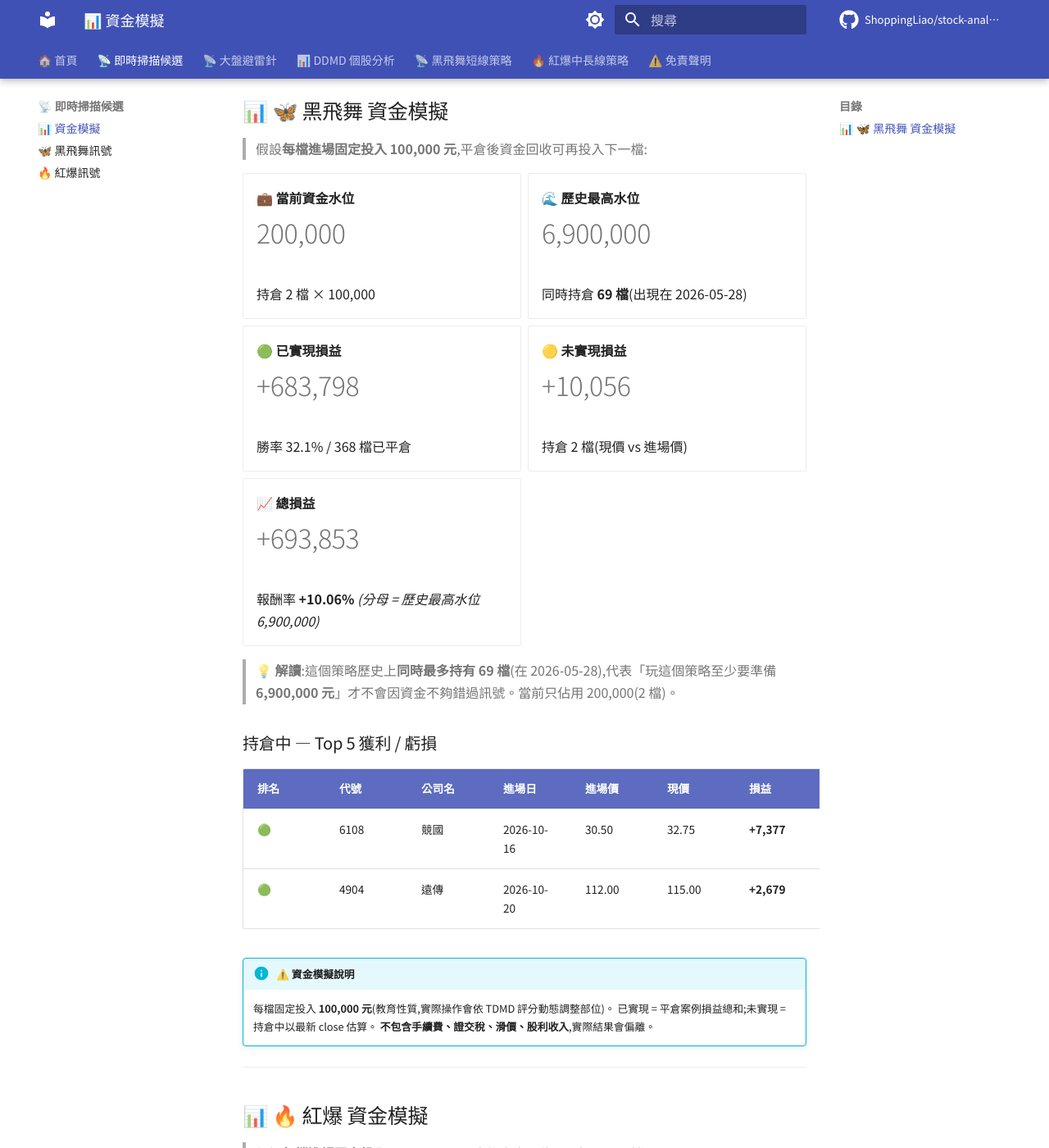
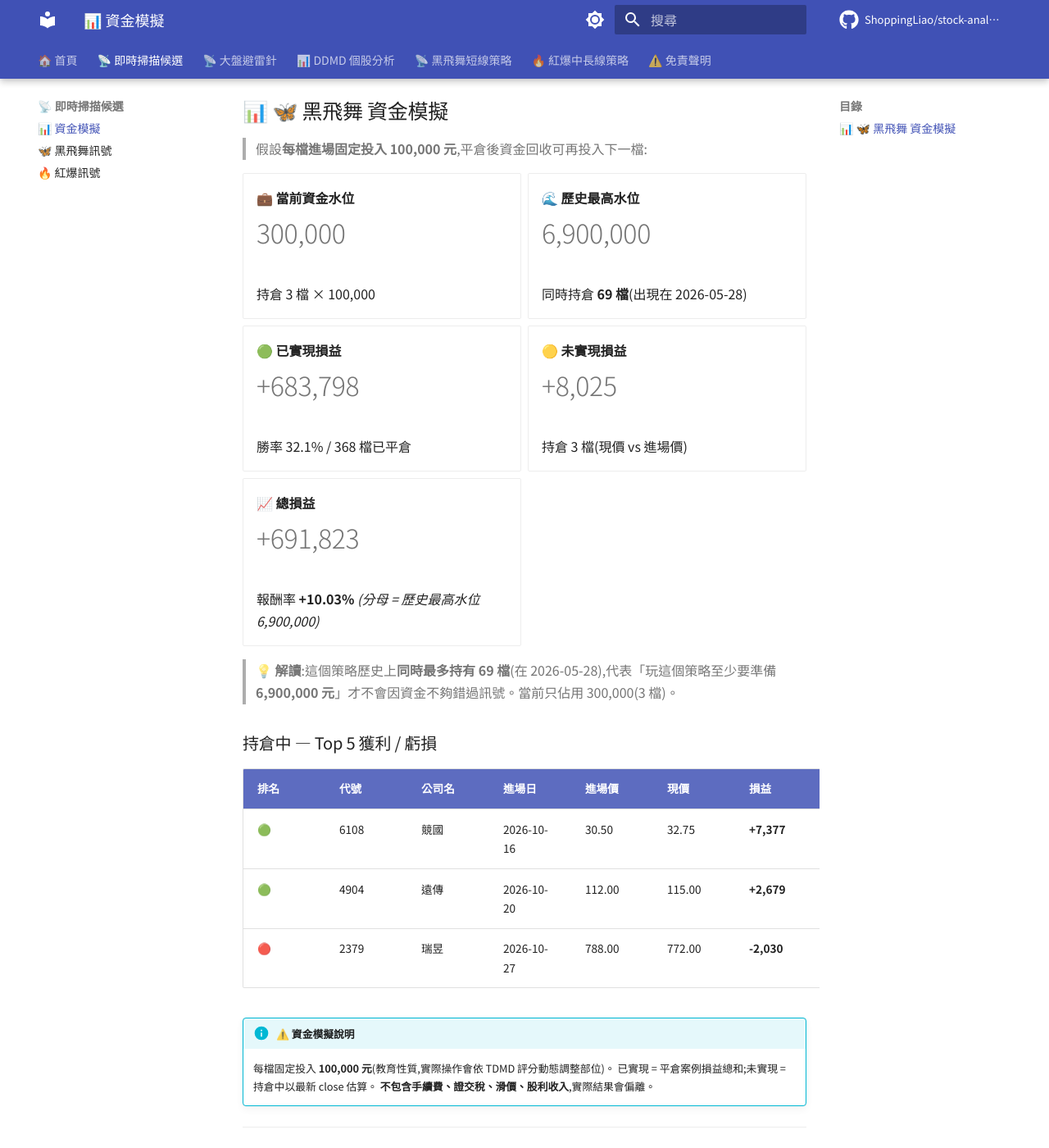
Before and after one commit to ShoppingLiao/stock-analysis-public, an MkDocs documentation site: the page built from docs/signals_capital.md, in a window 1280 px wide and 1400 px high, scrolled down 359 px. Shown: the whole window at 82% size. Built offline with MkDocs 1.6.1 and Material for MkDocs 9.7.7, drawn with Linux system fonts in a browser that asks for light colours; comment, search, counter and statistics services are not loaded; some of the changed text lies outside the part shown.

Commit message:
docs(signals): update BB + RB + capital (2026-10-27)

```diff
--- a/docs/signals_capital.md
+++ b/docs/signals_capital.md
@@ -17,9 +17,9 @@
 
 -   **💼 當前資金水位**
 
-    # 200,000
+    # 300,000
 
-    持倉 2 檔 × 100,000
+    持倉 3 檔 × 100,000
 
 -   **🌊 歷史最高水位**
 
@@ -35,19 +35,19 @@
 
 -   **🟡 未實現損益**
 
-    # +10,056
+    # +8,025
 
-    持倉 2 檔(現價 vs 進場價)
+    持倉 3 檔(現價 vs 進場價)
 
 -   **📈 總損益**
 
-    # +693,853
+    # +691,823
 
-    報酬率 **+10.06%** _(分母 = 歷史最高水位 6,900,000)_
+    報酬率 **+10.03%** _(分母 = 歷史最高水位 6,900,000)_
 
 </div>
 
-> **💡 解讀**:這個策略歷史上**同時最多持有 69 檔**(在 2026-05-28),代表「玩這個策略至少要準備 **6,900,000 元**」才不會因資金不夠錯過訊號。當前只佔用 200,000(2 檔)。
+> **💡 解讀**:這個策略歷史上**同時最多持有 69 檔**(在 2026-05-28),代表「玩這個策略至少要準備 **6,900,000 元**」才不會因資金不夠錯過訊號。當前只佔用 300,000(3 檔)。
 
 ### 持倉中 — Top 5 獲利 / 虧損
 
@@ -55,6 +55,7 @@
 |------|------|--------|--------|--------|------|------|-------|
 | 🟢 | 6108 | 競國 | 2026-10-16 | 30.50 | 32.75 | **+7,377** | **+7.38%** |
 | 🟢 | 4904 | 遠傳 | 2026-10-20 | 112.00 | 115.00 | **+2,679** | **+2.68%** |
+| 🔴 | 2379 | 瑞昱 | 2026-10-27 | 788.00 | 772.00 | **-2,030** | **-2.03%** |
 
 !!! info "⚠️ 資金模擬說明"
     每檔固定投入 **100,000 元**(教育性質,實際操作會依 TDMD 評分動態調整部位)。
@@ -131,9 +132,9 @@
 
 -   **💼 當前資金水位**
 
-    # 6,100,000
+    # 6,200,000
 
-    BB 200,000 + RB 5,900,000
+    BB 300,000 + RB 5,900,000
 
 -   **🌊 兩策略歷史最高水位**
 
@@ -149,15 +150,15 @@
 
 -   **🟡 未實現損益**
 
-    # +400,446
+    # +398,416
 
-    BB +10,056 + RB +390,391
+    BB +8,025 + RB +390,391
 
 -   **📈 總損益**
 
-    # +296,725
+    # +294,695
 
-    報酬率 **+1.30%** _(分母 = 兩策略歷史最高水位)_
+    報酬率 **+1.29%** _(分母 = 兩策略歷史最高水位)_
 
 </div>
 
```
Also changed, not shown: docs/signals_black_butterfly.md (+4 -2 lines).
